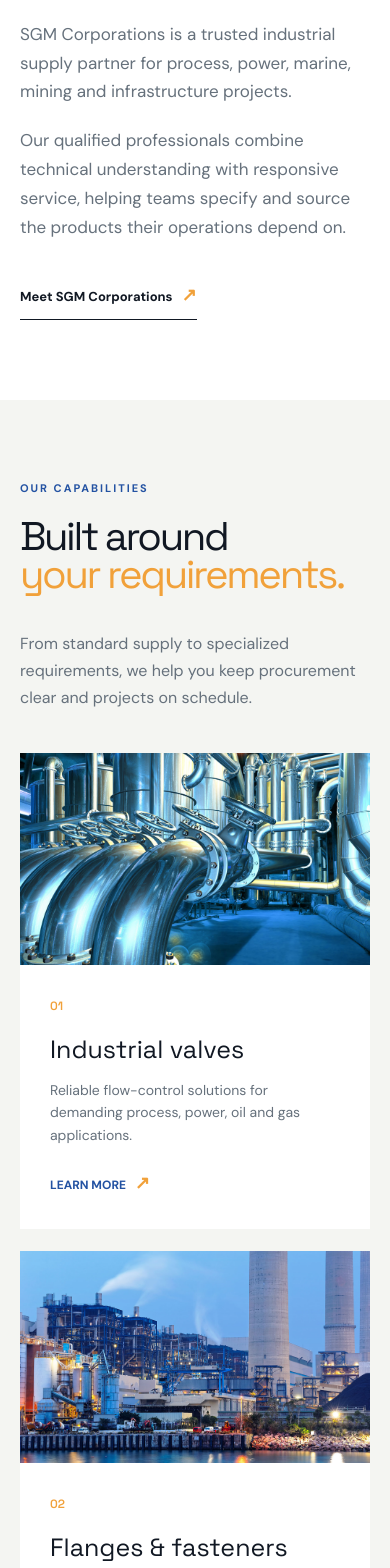
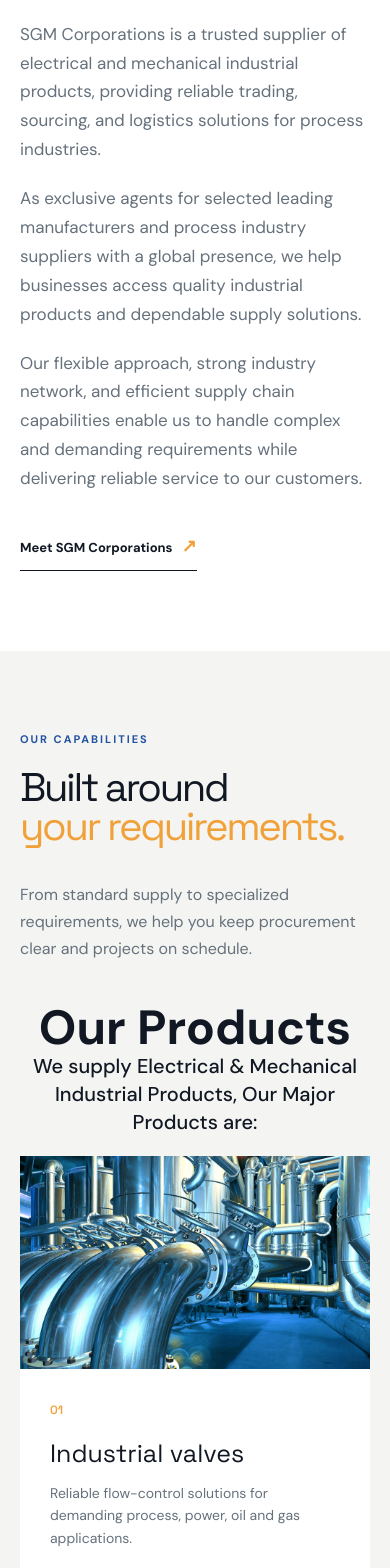
Before and after one commit to sgm24/sgm_web, a Next.js app: page / in a window 390 px wide. Shown: the part 940-2508 px from the top of the page. Built offline with nearby package versions, Linux system fonts and the light colour scheme.

Commit message:
layout and content update for main page

```diff
--- a/src/app/globals.css
+++ b/src/app/globals.css
@@ -1,44 +1,335 @@
 @import url('https://fonts.googleapis.com/css2?family=DM+Sans:wght@400;500;600;700&family=Space+Grotesk:wght@400;500;600;700&display=swap');
 @import "tailwindcss";
 
-:root { --ink: #111823; --navy: #152b57; --blue: #2352a2; --orange: #f1a13a; --paper: #f4f5f2; --muted: #66717c; }
+:root {
+	--ink: #111823;
+	--navy: #152b57;
+	--blue: #2352a2;
+	--orange: #f1a13a;
+	--paper: #f4f5f2;
+	--muted: #66717c;
+}
+
 * { box-sizing: border-box; }
 html { scroll-behavior: smooth; }
-body { margin: 0; background: var(--paper); color: var(--ink); font-family: 'DM Sans', sans-serif; }
+body {
+	background: var(--paper);
+	color: var(--ink);
+	font-family: 'DM Sans', sans-serif;
+	margin: 0;
+}
 a { color: inherit; text-decoration: none; }
-.container { width: min(1180px, calc(100% - 64px)); margin: 0 auto; }
-.site-header { background: #fff; border-bottom: 1px solid #e3e6e8; position: relative; z-index: 2; }
-.header-inner { align-items: center; display: flex; height: 90px; justify-content: space-between; }
+
+.container {
+	margin: 0 auto;
+	width: min(1180px, calc(100% - 64px));
+}
+
+.site-header {
+	background: #fff;
+	border-bottom: 1px solid #e3e6e8;
+	position: relative;
+	z-index: 2;
+}
+.header-inner {
+	align-items: center;
+	display: flex;
+	height: 90px;
+	justify-content: space-between;
+}
 .brand img { display: block; height: auto; width: 134px; }
-.main-nav { display: flex; gap: 34px; margin-left: auto; margin-right: 52px; }
-.main-nav a { color: #59626b; font-size: 13px; font-weight: 600; letter-spacing: .04em; padding: 35px 0; text-transform: uppercase; }
-.main-nav a:hover, .main-nav .active { color: var(--blue); }
+.main-nav {
+	display: flex;
+	gap: 34px;
+	margin-left: auto;
+	margin-right: 52px;
+}
+.main-nav a {
+	color: #59626b;
+	font-size: 13px;
+	font-weight: 600;
+	letter-spacing: .04em;
+	padding: 35px 0;
+	text-transform: uppercase;
+}
+.main-nav a:hover,
+.main-nav .active { color: var(--blue); }
 .main-nav .active { border-bottom: 2px solid var(--orange); }
 .header-call { color: var(--blue); font-size: 14px; font-weight: 700; }
-.header-call span, .text-link span, a span { color: var(--orange); font-size: 18px; margin-left: 6px; }
-.hero { background: #18345d; color: #fff; min-height: 610px; overflow: hidden; position: relative; }
+.header-call span,
+.text-link span,
+a span {
+	color: var(--orange);
+	font-size: 18px;
+	margin-left: 6px;
+}
+
+.hero {
+	background: #18345d;
+	color: #fff;
+	min-height: 610px;
+	overflow: hidden;
+	position: relative;
+}
 .hero-image { object-fit: cover; object-position: center; z-index: 0; }
-.hero-overlay { background: linear-gradient(90deg, rgba(7,20,42,.84) 0%, rgba(12,34,67,.54) 45%, rgba(14,31,52,.1) 100%); inset: 0; position: absolute; z-index: 1; }
-.hero-content { padding: 142px 0 100px; position: relative; z-index: 1; }
-.eyebrow { color: var(--orange); font-size: 11px; font-weight: 700; letter-spacing: .18em; margin: 0 0 22px; text-transform: uppercase; }
-h1, h2, h3 { font-family: 'Space Grotesk', sans-serif; margin: 0; }
+.hero-overlay {
+	background: linear-gradient(90deg, rgba(7,20,42,.84) 0%, rgba(12,34,67,.54) 45%, rgba(14,31,52,.1) 100%);
+	inset: 0;
+	position: absolute;
+	z-index: 1;
+}
+.hero-content {
+	padding: 142px 0 100px;
+	position: relative;
+	z-index: 1;
+}
+.eyebrow {
+	color: var(--orange);
+	font-size: 11px;
+	font-weight: 700;
+	letter-spacing: .18em;
+	margin: 0 0 22px;
+	text-transform: uppercase;
+}
+h1,
+h2,
+h3 {
+	font-family: 'Space Grotesk', sans-serif;
+	margin: 0;
+}
 h1 { font-size: clamp(58px, 8vw, 108px); letter-spacing: -.055em; line-height: .92; }
-h1 em, h2 em { color: var(--orange); font-style: normal; }
-.hero-copy { color: #dce5f1; font-size: 18px; line-height: 1.6; margin: 30px 0 38px; max-width: 440px; }
+h1 em,
+h2 em { color: var(--orange); font-style: normal; }
+.hero-copy {
+	color: #dce5f1;
+	font-size: 18px;
+	line-height: 1.6;
+	margin: 30px 0 38px;
+	max-width: 440px;
+}
 .hero-actions { align-items: center; display: flex; gap: 30px; }
-.button { align-items: center; display: inline-flex; font-size: 13px; font-weight: 700; gap: 15px; letter-spacing: .02em; padding: 17px 22px; transition: transform .2s, background .2s; }
+.button {
+	align-items: center;
+	display: inline-flex;
+	font-size: 13px;
+	font-weight: 700;
+	gap: 15px;
+	letter-spacing: .02em;
+	padding: 17px 22px;
+	transition: transform .2s, background .2s;
+}
 .button:hover { transform: translateY(-2px); }
 .button-primary { background: var(--orange); color: #17243a; }
 .button-primary:hover { background: #ffb85c; }
-.text-link { border-bottom: 1px solid rgba(255,255,255,.55); color: #fff; font-size: 13px; padding-bottom: 5px; }
-.hero-meta { align-items: center; bottom: 38px; color: #fff; display: flex; font-size: 11px; gap: 13px; letter-spacing: .1em; position: absolute; right: max(32px, calc((100vw - 1180px)/2)); z-index: 1; }
-.hero-line { background: var(--orange); height: 1px; width: 72px; }.hero-meta-label { color: #c4d2e2; margin-left: 14px; text-transform: uppercase; }
-.section { padding: 120px 0; }.intro { background: #fff; }.intro-grid, .section-heading, .industry-grid, .contact-inner { display: grid; gap: 80px; grid-template-columns: 1fr 1fr; }
-.dark-eyebrow { color: var(--blue); }.intro h2, .section-heading h2, .industry-copy h2, .contact h2 { font-size: clamp(40px, 5vw, 65px); letter-spacing: -.06em; line-height: .96; }
-.intro-text { color: var(--muted); font-size: 17px; line-height: 1.7; max-width: 490px; }.intro-text p { margin: 0 0 20px; }.underlined-link { border-bottom: 1px solid var(--ink); color: var(--ink); display: inline-block; font-size: 13px; font-weight: 700; margin-top: 18px; padding-bottom: 8px; }
-.services { background: var(--paper); }.section-heading { align-items: end; margin-bottom: 56px; }.section-heading > p { color: var(--muted); line-height: 1.7; margin: 0 0 4px; max-width: 380px; }.service-grid { display: grid; gap: 22px; grid-template-columns: repeat(3, 1fr); }.service-card { background: #fff; }.service-image { aspect-ratio: 1.35; overflow: hidden; position: relative; }.service-image img { object-fit: cover; transition: transform .5s; }.service-card:hover .service-image img { transform: scale(1.04); }.service-content { padding: 28px 30px 32px; position: relative; }.service-number { color: var(--orange); font: 600 12px 'Space Grotesk', sans-serif; }.service-content h3 { font-size: 25px; margin: 14px 0 10px; }.service-content p { color: var(--muted); font-size: 14px; line-height: 1.6; margin: 0 0 24px; }.service-content a { color: var(--blue); font-size: 12px; font-weight: 700; text-transform: uppercase; }
-.industries { background: #fff; }.industry-grid { align-items: center; }.industry-image { aspect-ratio: 1.14; overflow: hidden; position: relative; }.industry-image img { object-fit: cover; }.industry-copy { padding-right: 5%; }.industry-copy > p:not(.eyebrow) { color: var(--muted); line-height: 1.7; margin: 28px 0; max-width: 390px; }.industry-copy ul { border-top: 1px solid #dce0e2; display: grid; gap: 14px 24px; grid-template-columns: 1fr 1fr; list-style: none; margin: 0 0 34px; padding: 21px 0 0; }.industry-copy li { font-size: 13px; font-weight: 600; }.industry-copy li::before { color: var(--orange); content: '—'; margin-right: 8px; }.button-dark { background: var(--navy); color: #fff; }.button-dark:hover { background: var(--blue); }
-.clients { background: #e9ecea; padding: 90px 0 110px; text-align: center; }.clients-heading p:last-child { color: var(--muted); margin: 17px auto 45px; }.clients-heading h2 { font-size: 47px; letter-spacing: -.05em; }.client-grid { align-items: center; display: grid; gap: 14px; grid-template-columns: repeat(6, 1fr); }.client-logo { align-items: center; background: #fff; display: flex; height: 112px; justify-content: center; padding: 12px; }.client-logo img { height: auto; max-height: 78px; max-width: 100%; object-fit: contain; width: auto; }
-.contact { background: var(--navy); color: #fff; padding: 100px 0; }.contact-inner { align-items: end; }.contact-details { border-left: 1px solid rgba(255,255,255,.25); padding-left: 50px; }.contact-details p { color: #c8d4e3; line-height: 1.7; margin: 0 0 26px; max-width: 350px; }.contact-details a { display: block; font-size: 18px; font-weight: 600; margin: 14px 0; }.site-footer { background: #0d1e3b; color: #aebccc; }.footer-inner { align-items: center; display: flex; justify-content: space-between; min-height: 96px; }.footer-inner img { filter: brightness(0) invert(1); width: 105px; }.footer-inner p { font-size: 12px; margin: 0; }
-@media (max-width: 800px) { .container { width: min(100% - 40px, 600px); }.header-inner { height: 76px; }.main-nav { gap: 16px; margin: 0; }.main-nav a { font-size: 10px; padding: 28px 0; }.header-call { display: none; }.hero { min-height: 600px; }.hero-content { padding: 120px 0 90px; }.hero-meta { bottom: 24px; right: 20px; }.section { padding: 80px 0; }.intro-grid, .section-heading, .industry-grid, .contact-inner { gap: 35px; grid-template-columns: 1fr; }.section-heading { margin-bottom: 38px; }.service-grid { grid-template-columns: 1fr; }.service-image { aspect-ratio: 1.65; }.industry-image { order: 2; }.industry-copy { padding: 0; }.client-grid { grid-template-columns: repeat(2, 1fr); }.contact-details { border-left: 0; border-top: 1px solid rgba(255,255,255,.25); padding-left: 0; padding-top: 28px; }.footer-inner { align-items: flex-start; flex-direction: column; gap: 12px; padding: 25px 0; } }
-@media (max-width: 480px) { .main-nav a:nth-child(3), .main-nav a:nth-child(4) { display: none; }.hero-actions { align-items: flex-start; flex-direction: column; gap: 20px; }.hero-copy { font-size: 16px; }.industry-copy ul { grid-template-columns: 1fr; }.client-logo { height: 96px; } }
+.text-link {
+	border-bottom: 1px solid rgba(255,255,255,.55);
+	color: #fff;
+	font-size: 13px;
+	padding-bottom: 5px;
+}
+.hero-meta {
+	align-items: center;
+	bottom: 38px;
+	color: #fff;
+	display: flex;
+	font-size: 11px;
+	gap: 13px;
+	letter-spacing: .1em;
+	position: absolute;
+	right: max(32px, calc((100vw - 1180px)/2));
+	z-index: 1;
+}
+.hero-line { background: var(--orange); height: 1px; width: 72px; }
+.hero-meta-label { color: #c4d2e2; margin-left: 14px; text-transform: uppercase; }
+
+.section { padding: 120px 0; }
+.intro { background: #fff; }
+.intro-grid,
+.section-heading,
+.industry-grid,
+.contact-inner {
+	display: grid;
+	gap: 80px;
+	grid-template-columns: 1fr 1fr;
+}
+.dark-eyebrow { color: var(--blue); }
+.intro h2,
+.section-heading h2,
+.industry-copy h2,
+.contact h2 {
+	font-size: clamp(40px, 5vw, 65px);
+	letter-spacing: -.06em;
+	line-height: .96;
+}
+.intro-text {
+	color: var(--muted);
+	font-size: 17px;
+	line-height: 1.7;
+	max-width: 490px;
+}
+.intro-text p { margin: 0 0 20px; }
+.underlined-link {
+	border-bottom: 1px solid var(--ink);
+	color: var(--ink);
+	display: inline-block;
+	font-size: 13px;
+	font-weight: 700;
+	margin-top: 18px;
+	padding-bottom: 8px;
+}
+
+.services { background: var(--paper); }
+.section-heading { align-items: end; margin-bottom: 56px; }
+.section-heading > p {
+	color: var(--muted);
+	line-height: 1.7;
+	margin: 0 0 4px;
+	max-width: 380px;
+}
+.service-grid {
+	display: grid;
+	gap: 22px;
+	grid-template-columns: repeat(3, 1fr);
+}
+.service-card { background: #fff; }
+.service-image { aspect-ratio: 1.35; overflow: hidden; position: relative; }
+.service-image img { object-fit: cover; transition: transform .5s; }
+.service-card:hover .service-image img { transform: scale(1.04); }
+.service-content { padding: 28px 30px 32px; position: relative; }
+.service-number { color: var(--orange); font: 600 12px 'Space Grotesk', sans-serif; }
+.service-content h3 { font-size: 25px; margin: 14px 0 10px; }
+.service-content p {
+	color: var(--muted);
+	font-size: 14px;
+	line-height: 1.6;
+	margin: 0 0 24px;
+}
+.service-content a { color: var(--blue); font-size: 12px; font-weight: 700; text-transform: uppercase; }
+
+.industries { background: #fff; }
+.industry-grid { align-items: center; }
+.industry-image { aspect-ratio: 1.14; overflow: hidden; position: relative; }
+.industry-image img { object-fit: cover; }
+.industry-copy { padding-right: 5%; }
+.industry-copy h2 { margin-bottom: 18px; }
+.industry-copy > p:not(.eyebrow) {
+	color: var(--muted);
+	line-height: 1.7;
+	margin: 0 0 10px;
+	max-width: 390px;
+}
+.industry-copy ul {
+	border-top: 1px solid #dce0e2;
+	display: grid;
+	gap: 14px 24px;
+	grid-template-columns: 1fr 1fr;
+	list-style: none;
+	margin: 18px 0 34px;
+	padding: 21px 0 0;
+	/* font-size: medium; */
+}
+.industry-copy li { font-size: 16px; font-weight: 600; }
+.industry-copy li::before { color: var(--orange); content: '—'; margin-right: 8px; }
+.button-dark { background: var(--navy); color: #fff; }
+.button-dark:hover { background: var(--blue); }
+.clients {
+	background: #e9ecea;
+	padding: 90px 0 110px;
+	text-align: center;
+}
+.clients-heading p:last-child { color: var(--muted); margin: 17px auto 45px; }
+.clients-heading h2 { font-size: 47px; letter-spacing: -.05em; }
+.client-grid {
+	align-items: center;
+	display: grid;
+	gap: 14px;
+	grid-template-columns: repeat(6, 1fr);
+}
+.client-logo {
+	align-items: center;
+	background: #fff;
+	display: flex;
+	height: 112px;
+	justify-content: center;
+	padding: 12px;
+}
+.client-logo img {
+	height: auto;
+	max-height: 78px;
+	max-width: 100%;
+	object-fit: contain;
+	width: auto;
+}
+
+.contact {
+	background: var(--navy);
+	color: #fff;
+	padding: 100px 0;
+}
+.contact-inner { align-items: end; }
+.contact-details {
+	border-left: 1px solid rgba(255,255,255,.25);
+	padding-left: 50px;
+}
+.contact-details p {
+	color: #c8d4e3;
+	line-height: 1.7;
+	margin: 0 0 26px;
+	max-width: 350px;
+}
+.contact-details a { display: block; font-size: 18px; font-weight: 600; margin: 14px 0; }
+.site-footer { background: #0d1e3b; color: #aebccc; }
+.footer-inner {
+	align-items: center;
+	display: flex;
+	justify-content: space-between;
+	min-height: 96px;
+}
+.footer-inner img { filter: brightness(0) invert(1); width: 105px; }
+.footer-inner p { font-size: 12px; margin: 0; }
+
+@media (max-width: 800px) {
+	.container { width: min(100% - 40px, 600px); }
+	.header-inner { height: 76px; }
+	.main-nav { gap: 16px; margin: 0; }
+	.main-nav a { font-size: 10px; padding: 28px 0; }
+	.header-call { display: none; }
+	.hero { min-height: 600px; }
+	.hero-content { padding: 120px 0 90px; }
+	.hero-meta { bottom: 24px; right: 20px; }
+	.section { padding: 80px 0; }
+	.intro-grid,
+	.section-heading,
+	.industry-grid,
+	.contact-inner {
+		gap: 35px;
+		grid-template-columns: 1fr;
+	}
+	.section-heading { margin-bottom: 38px; }
+	.service-grid { grid-template-columns: 1fr; }
+	.service-image { aspect-ratio: 1.65; }
+	.industry-image { order: 2; }
+	.industry-copy { padding: 0; }
+	.client-grid { grid-template-columns: repeat(2, 1fr); }
+	.contact-details {
+		border-left: 0;
+		border-top: 1px solid rgba(255,255,255,.25);
+		padding-left: 0;
+		padding-top: 28px;
+	}
+	.footer-inner {
+		align-items: flex-start;
+		flex-direction: column;
+		gap: 12px;
+		padding: 25px 0;
+	}
+}
+
+@media (max-width: 480px) {
+	.main-nav a:nth-child(3),
+	.main-nav a:nth-child(4) { display: none; }
+	.hero-actions { align-items: flex-start; flex-direction: column; gap: 20px; }
+	.hero-copy { font-size: 16px; }
+	.industry-copy ul { grid-template-columns: 1fr; }
+	.client-logo { height: 96px; }
+}
--- a/src/components/Intro.jsx
+++ b/src/components/Intro.jsx
@@ -6,8 +6,9 @@
             <h2 id="intro-title">The right component<br /><em>for every process.</em></h2>
         </div>
         <div className="intro-text">
-            <p>SGM Corporations is a trusted industrial supply partner for process, power, marine, mining and infrastructure projects.</p>
-            <p>Our qualified professionals combine technical understanding with responsive service, helping teams specify and source the products their operations depend on.</p>
+            <p>SGM Corporations is a trusted supplier of electrical and mechanical industrial products, providing reliable trading, sourcing, and logistics solutions for process industries.</p>
+            <p>As exclusive agents for selected leading manufacturers and process industry suppliers with a global presence, we help businesses access quality industrial products and dependable supply solutions.</p>
+            <p>Our flexible approach, strong industry network, and efficient supply chain capabilities enable us to handle complex and demanding requirements while delivering reliable service to our customers.</p>
             <a className="underlined-link" href="#contact">Meet SGM Corporations <span>↗</span></a>
         </div>
         </div>
--- a/src/components/Services.jsx
+++ b/src/components/Services.jsx
@@ -1,5 +1,28 @@
 import Image from "next/image";
 
 export default function Services({ asset, services }) {
-  return <section className="services section" id="products" aria-labelledby="products-title"><div className="container"><div className="section-heading"><div><p className="eyebrow dark-eyebrow">Our capabilities</p><h2 id="products-title">Built around<br /><em>your requirements.</em></h2></div><p>From standard supply to specialized requirements, we help you keep procurement clear and projects on schedule.</p></div><div className="service-grid">{services.map((service) => <article className="service-card" key={service.number}><div className="service-image"><Image src={asset(service.image)} alt={`${service.title} in an industrial setting`} fill sizes="(max-width: 800px) 100vw, 33vw" /></div><div className="service-content"><span className="service-number">{service.number}</span><h3>{service.title}</h3><p>{service.text}</p><a href="#contact" aria-label={`Learn more about ${service.title}`}>Learn more <span>↗</span></a></div></article>)}</div></div></section>;
+  return <section className="services section" id="products" aria-labelledby="products-title">
+    <div className="container">
+        <div className="section-heading">
+            <div>
+                <p className="eyebrow dark-eyebrow">Our capabilities</p>
+                <h2 id="products-title">Built around<br /><em>your requirements.</em></h2>
+            </div>
+            <p>From standard supply to specialized requirements, we help you keep procurement clear and projects on schedule.</p>
+            </div>
+            <div className="text-center mb-5">
+                <p className="text-5xl font-bold">Our Products</p>
+                <p className="font-medium text-xl">We supply Electrical & Mechanical Industrial Products, Our Major Products are:</p>
+            </div>
+            <div className="service-grid">{services.map((service) => <article className="service-card" key={service.number}>
+                <div className="service-image"><Image src={asset(service.image)} alt={`${service.title} in an industrial setting`} fill sizes="(max-width: 800px) 100vw, 33vw" />
+                </div>
+                <div className="service-content"><span className="service-number">{service.number}</span>
+                <h3>{service.title}</h3>
+                <p>{service.text}</p>
+                <a href="#contact" aria-label={`Learn more about ${service.title}`}>Learn more <span>↗</span></a>
+            </div></article>)}
+        </div>
+    </div>
+    </section>;
 }
```
Also changed, not shown: src/components/Industries.jsx (+12 -4 lines), package.json (line endings or trailing spaces), 1 other file (tests, documents, lock files or other folders).
